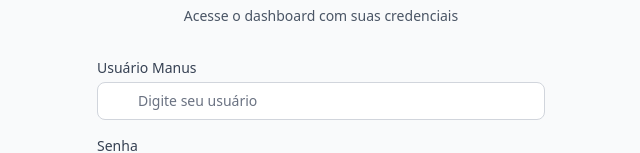
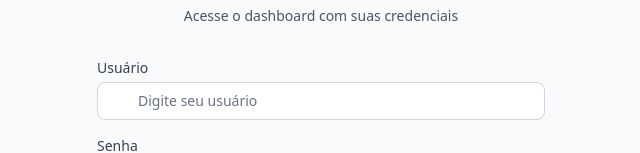
Before and after one commit to allistoncarlos/GameNetWeb, a React (Vite) app: page / in a window 1280 px wide. Shown: the part 305-458 px from the top of the page, without its empty margins (319-959 px from the left). Built offline with nearby package versions, Linux system fonts and the light colour scheme.

Commit message:
Alterar label de 'Usuário Manus' para 'Usuário' no LoginPage

```diff
--- a/src/components/LoginPage.jsx
+++ b/src/components/LoginPage.jsx
@@ -78,7 +78,7 @@ const LoginPage = ({ onLoginSuccess }) => {
           <div className="space-y-4">
             <div>
               <label htmlFor="username" className="block text-sm font-medium text-gray-700 dark:text-gray-300">
-                Usuário Manus
+                Usuário
               </label>
               <div className="mt-1 relative">
                 <div className="absolute inset-y-0 left-0 pl-3 flex items-center pointer-events-none">
```
